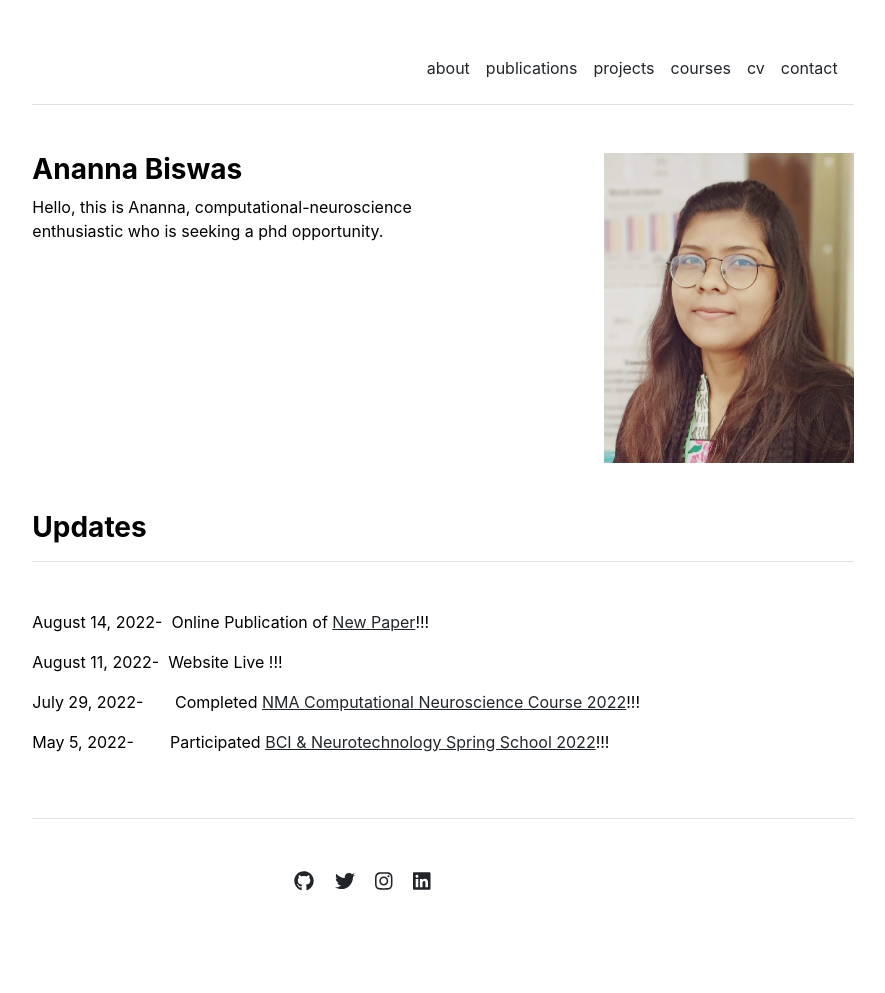
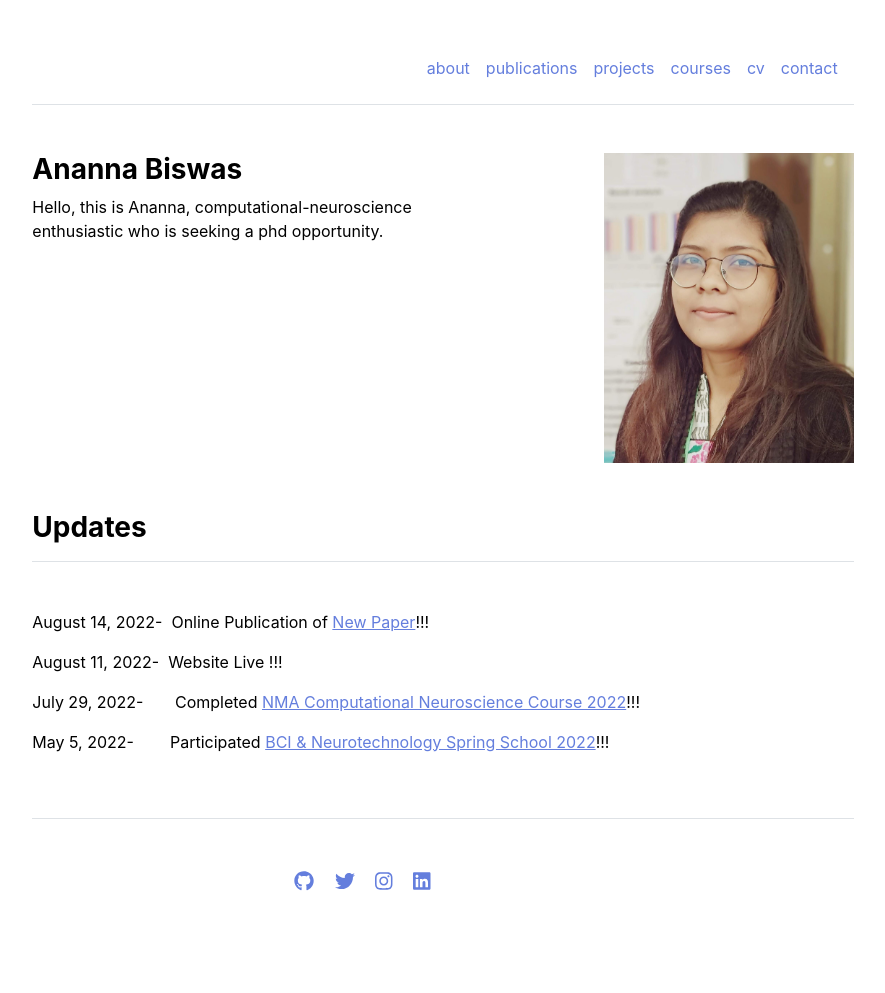
Before and after one commit to Anannabiswas/anannabiswas.github.io, a Jekyll site: the page built from index.md, in a window 1280 px wide. Shown: the whole page, without its empty margins (197-1082 px from the left). Built offline with Jekyll 4.4.1, drawn with Linux system fonts in a browser that asks for light colours.

Commit message:
Update main.scss

```diff
--- a/_sass/main.scss
+++ b/_sass/main.scss
@@ -1,7 +1,7 @@
 $backgroundColor: #ffffff;
 $bodyColor: #000000;
 $bodyFont: -apple-system,BlinkMacSystemFont,"Segoe UI",Helvetica,Arial,sans-serif,"Apple Color Emoji","Segoe UI Emoji","Segoe UI Symbol";
-$linkColor: #212529 !important;
+$linkColor: #647edd !important;
 
 body {
   background: $backgroundColor;
```
